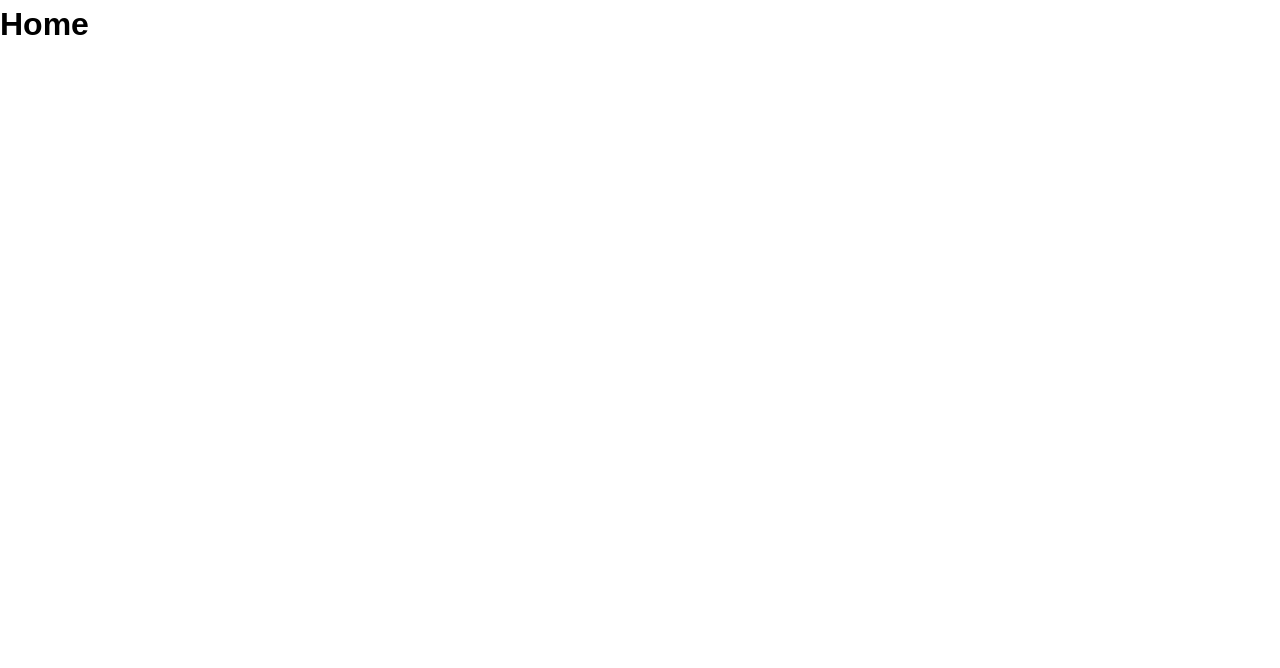
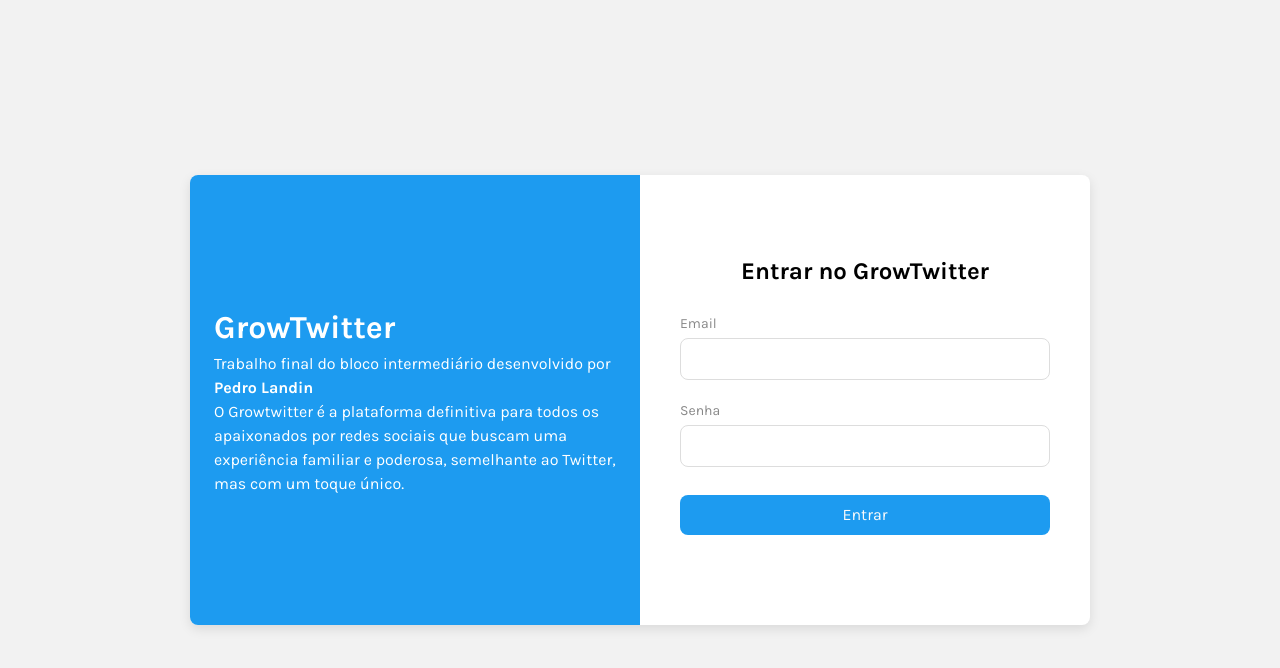
Before and after one commit to Pedro-Landin/growtwitter-app, a React (Vite) app: page /login in a window 1280 px wide. Shown: the top 668 px of the page. Built offline with nearby package versions, Linux system fonts and the light colour scheme.

Commit message:
Feat: Desenvolvimento da pagina login (layout)

```diff
--- a/index.html
+++ b/index.html
@@ -3,6 +3,12 @@
   <head>
     <meta charset="UTF-8" />
     <link rel="icon" type="image/svg+xml" href="/favicon.svg" />
+    <link rel="preconnect" href="https://fonts.googleapis.com" />
+    <link rel="preconnect" href="https://fonts.gstatic.com" crossorigin />
+    <link
+      href="https://fonts.googleapis.com/css2?family=Karla:ital,wght@0,200..800;1,200..800&display=swap"
+      rel="stylesheet"
+    />
     <meta name="viewport" content="width=device-width, initial-scale=1.0" />
     <title>growtwitter-app</title>
   </head>
--- /dev/null
+++ b/src/pages/login/index.tsx
@@ -0,0 +1,35 @@
+import { ContainerLogin, LoginCard, LoginCardLeft, LoginCardRight } from "./styles";
+
+export default function Login() {
+
+    return (
+        <ContainerLogin>
+            <LoginCard>
+                <LoginCardLeft>
+                    <h1>GrowTwitter</h1>
+                    <p>Trabalho final do bloco intermediário desenvolvido por <strong>Pedro Landin</strong></p>
+                    <p>O Growtwitter é a plataforma definitiva para todos os apaixonados por redes sociais que buscam uma experiência familiar e poderosa, semelhante ao Twitter, mas com um toque único.</p>
+                </LoginCardLeft>
+
+                <LoginCardRight>
+                    <h2>Entrar no GrowTwitter</h2>
+                    <form>
+                        <div>
+                            <label htmlFor="email">Email</label>
+                            <input type="email" id="email" name="email" />
+                        </div>
+
+                        <div>
+                            <label htmlFor="password">Senha</label>
+                            <input type="password" id="password" name="password" />
+                        </div>
+
+                        <div>
+                            <button type="submit">Entrar</button>
+                        </div>
+                    </form>
+                </LoginCardRight>
+            </LoginCard>
+        </ContainerLogin>
+    );
+}
--- /dev/null
+++ b/src/pages/login/styles.ts
@@ -0,0 +1,109 @@
+import styled from 'styled-components';
+
+export const ContainerLogin = styled.div`
+  height: 100vh;
+    width: 100vw;
+    display: flex;
+    align-items: center;
+    justify-content: center;
+    background-color: rgb(242, 242, 242);
+    padding: 20px;
+`;
+
+export const LoginCard = styled.div`
+    display: flex;
+    flex-direction: row;
+    align-items: stretch;
+    width: 100%;
+    max-width: 900px;
+    min-height: 450px;
+    border-radius: 8px;
+    background-color: white;
+    overflow: hidden;
+    box-shadow: 0 4px 12px rgba(0,0,0,0.1);
+
+    @media (max-width: 768px) {
+        flex-direction: column;
+        max-width: 400px;
+    }
+`;
+
+export const LoginCardLeft = styled.div`
+    padding: 24px;
+    width: 50%;
+    background-color: rgb(29, 155, 240);
+    color: white;
+    display: flex;
+    flex-direction: column;
+    justify-content: center;
+
+    @media (max-width: 768px) {
+        width: 100%;
+        text-align: center;
+        padding: 32px 20px;
+
+        h1 {
+            font-size: 24px;
+        }
+
+    }
+`;
+
+export const LoginCardRight = styled.div`
+  padding: 40px;
+    flex: 1;
+    display: flex;
+    flex-direction: column;
+    align-items: center;
+    justify-content: center;
+
+    @media (max-width: 768px) {
+        width: 100%;
+        padding: 30px 20px;
+    }
+    h2 {
+     margin-bottom: 12px;
+     text-align: center;
+    }
+
+    form{
+        width: 100%;
+    }
+
+    div {
+        display: flex;
+        flex-direction: column;
+        align-items: left;
+        width: 100%;
+        margin: 12px 0px;
+    }
+
+    label {
+    color: rgb(136, 136, 136);
+    font-size: 14px;
+    margin-bottom: 4px;
+    }
+
+    input {
+    width: 100%;
+    box-sizing: border-box;
+    padding: 8px 4px;
+    margin-bottom: 8px;
+    outline: none;
+    border-radius: 8px;
+    border: 1px solid rgb(221, 221, 221);
+    }
+
+    button{
+    margin-top: 8px;
+    width: 100%;
+    border-width: medium;
+    border-style: none;
+    border-color: currentcolor;
+    border-image: initial;
+    border-radius: 8px;
+    background-color: rgb(29, 155, 240);
+    color: rgb(250, 250, 250);
+    padding: 8px 4px;
+    }
+`;
--- a/src/routes/index.tsx
+++ b/src/routes/index.tsx
@@ -1,11 +1,12 @@
 import { createBrowserRouter } from "react-router";
 import { DefaultLayout } from "../layouts/DefaultLayout";
 import { Feed } from "../pages/Feed";
+import Login from "../pages/login";
 
 export const routes = createBrowserRouter([
     {
         path: '/login',
-        element: <h1>Home</h1>
+        element: <Login />
     },
     {
         path: '/',
--- a/src/styles/global.ts
+++ b/src/styles/global.ts
@@ -22,7 +22,7 @@ export default createGlobalStyle`
     min-height: 100vh;
     line-height: 1.5;
     text-rendering: optimizeSpeed;
-    font-family: sans-serif;
+    font-family: 'Karla', sans-serif;
   }
 
   /* Remove estilos padrão de listas */
```
Also changed, not shown: src/components/TweetCard/index.tsx (added), src/components/TweetCard/styles.ts (added).
